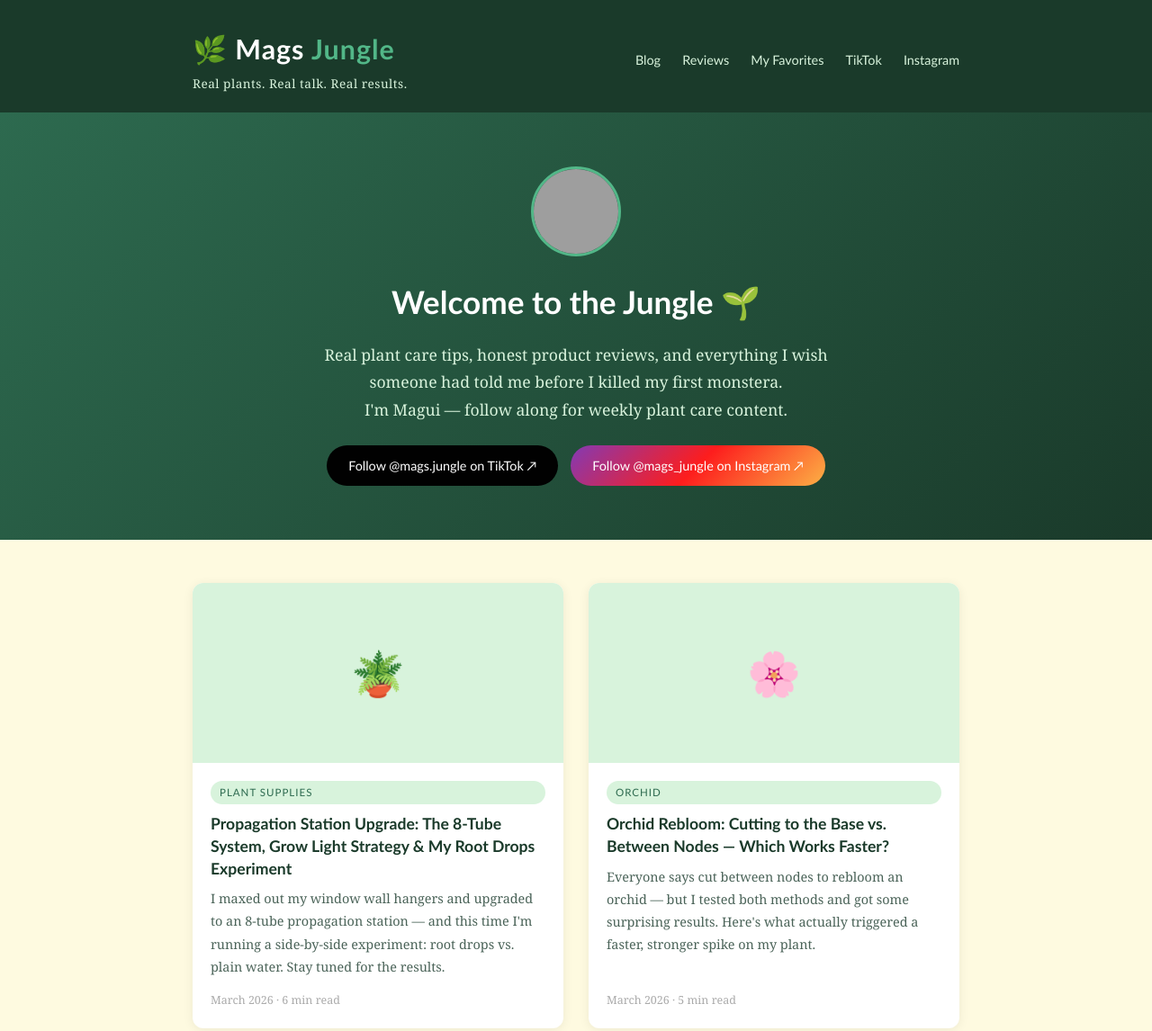
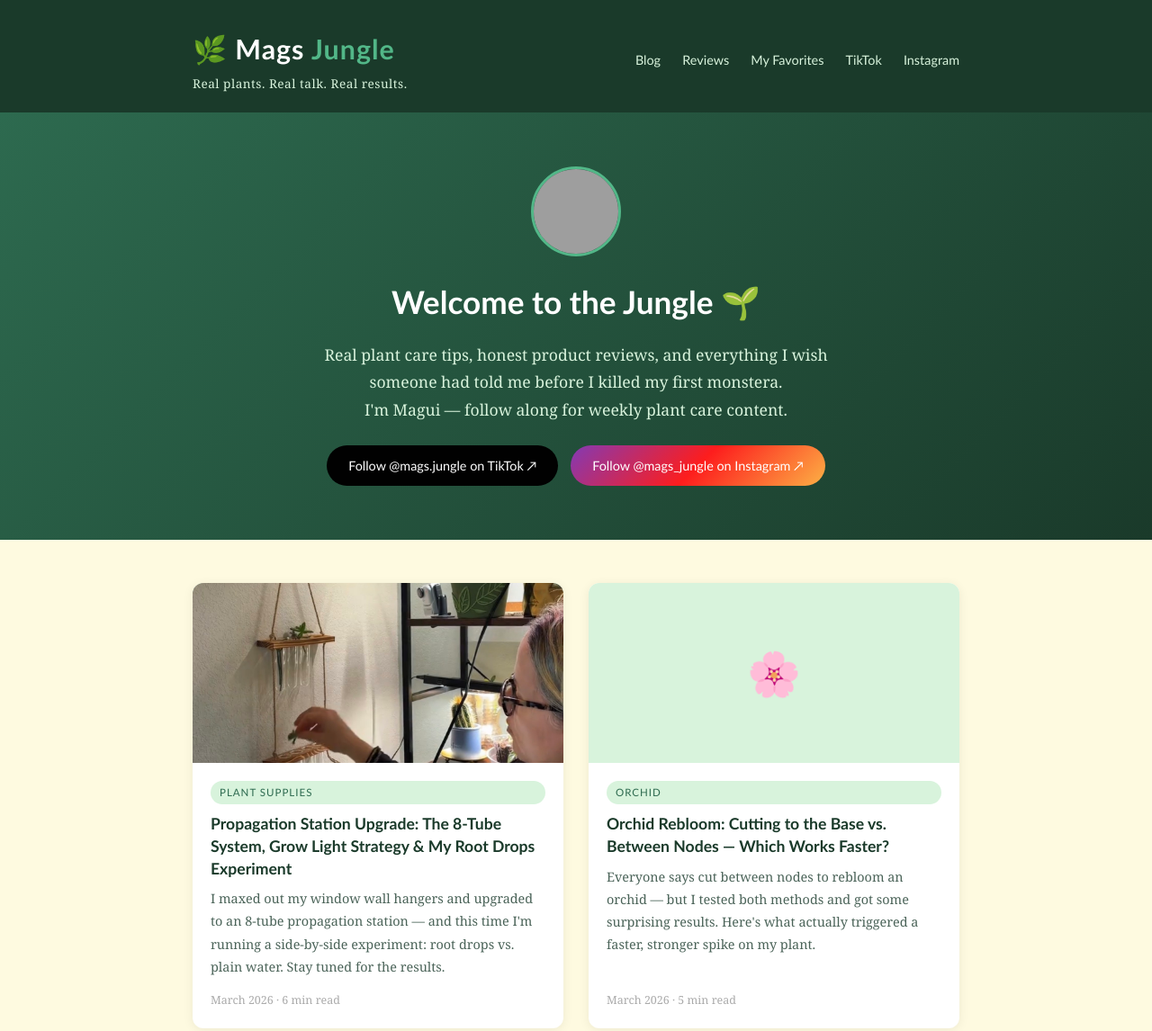
Before and after one commit to magsjungle/mags-jungle-blog-, a plain HTML site: page index.html in a window 1280 px wide. Shown: the top 1146 px of the page at 90% size. Drawn offline with Linux system fonts and the light colour scheme; grey boxes are pictures that could not be loaded.

Commit message:
Show post photos as thumbnails on blog index

```diff
--- a/css/style.css
+++ b/css/style.css
@@ -173,12 +173,19 @@ main {
 .post-card-img {
   width: 100%;
   height: 200px;
-  object-fit: cover;
   background: var(--green-pale);
   display: flex;
   align-items: center;
   justify-content: center;
   font-size: 3rem;
+  overflow: hidden;
+}
+
+.post-card-img img {
+  width: 100%;
+  height: 100%;
+  object-fit: cover;
+  display: block;
 }
 
 .post-card-body {
--- a/index.html
+++ b/index.html
@@ -43,7 +43,7 @@
 
     <!-- Post: Propagation Station Upgrade: The 8-Tube System, Grow Light Strategy & My Root Drops Experiment -->
     <a href="posts/propagation-station-upgrade.html" class="post-card">
-      <div class="post-card-img">🪴</div>
+      <div class="post-card-img"><img src="images/propagation-station-upgrade-1.jpg" alt="8-tube propagation station"></div>
       <div class="post-card-body">
         <span class="post-tag">Plant Supplies</span>
         <h3>Propagation Station Upgrade: The 8-Tube System, Grow Light Strategy & My Root Drops Experiment</h3>
```
Also changed, not shown: admin.html (+6 -3 lines).
